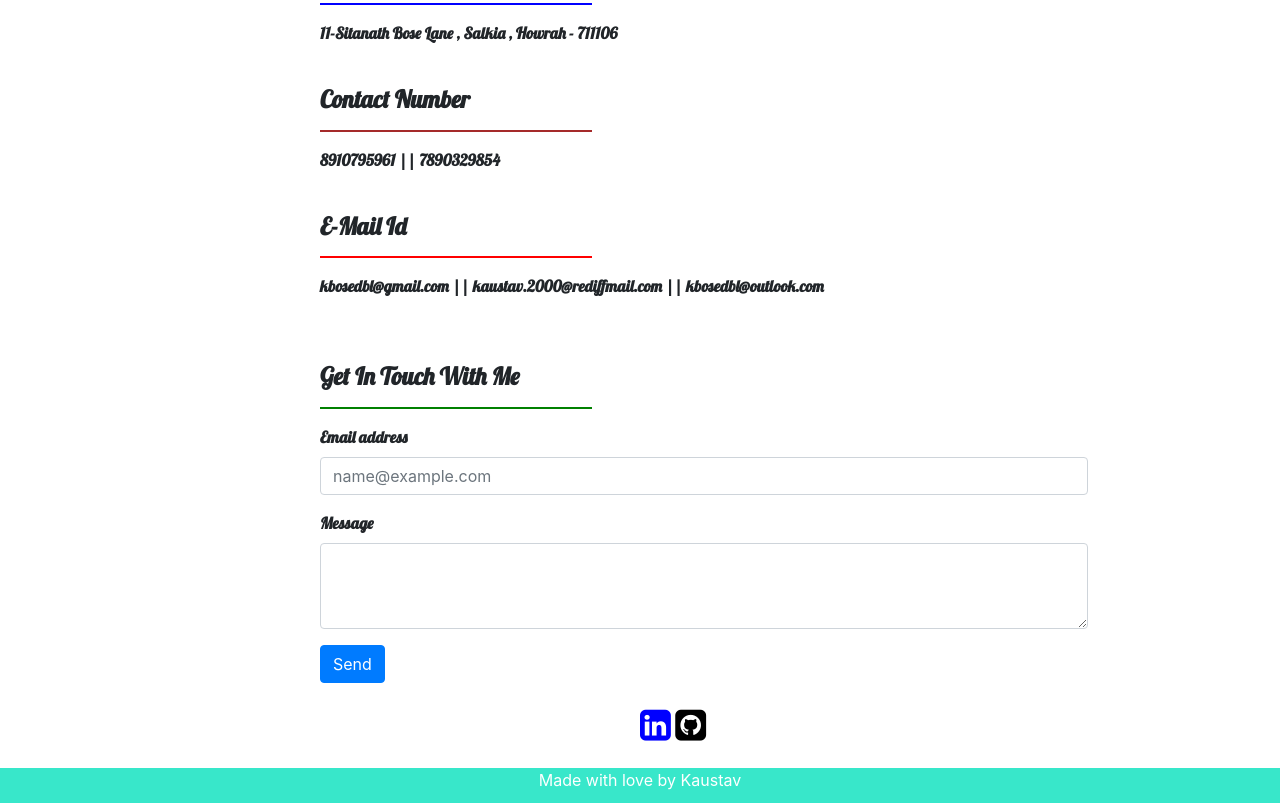
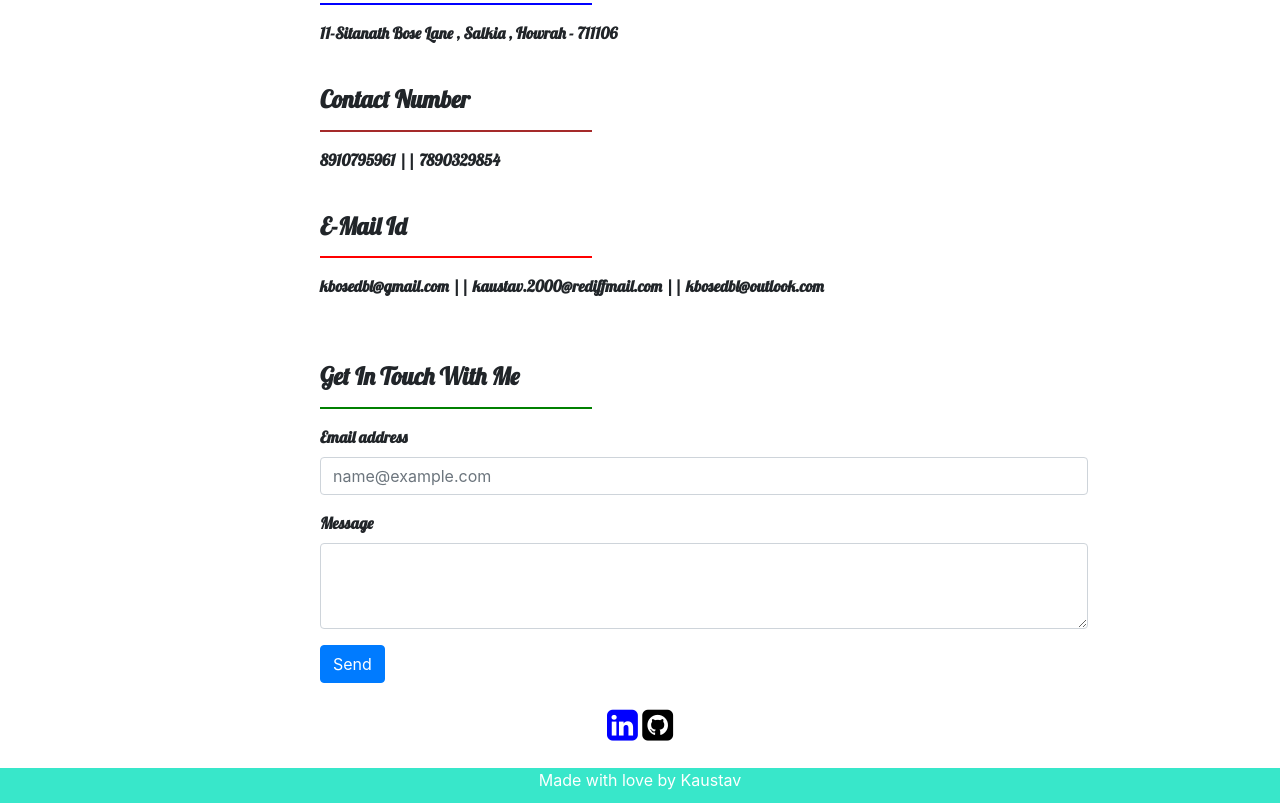
Before and after one commit to kbosedbl/Portfolio-Website, a plain HTML site: page index.html in a window 1280 px wide. Shown: the part 2949-3752 px from the top of the page. Drawn offline with nearby package versions, Linux system fonts and the light colour scheme.

Commit message:
Add files via upload

```diff
--- a/index.html
+++ b/index.html
@@ -201,7 +201,7 @@
   			<button type="button" class="btn btn-primary">Send</button>
 		</form>
 		<br>
-		<section style="margin-left: 50%">
+		<section style="text-align: center;">
 			<div class="d-inline-block">
 				<a href="https://in.linkedin.com/in/kaustav-bose-3433b1187"><i class="fa fa-linkedin-square" style="font-size:36px;margin-right: 50%;margin-bottom: 1%;color: blue"></i></a>
 	   		 </div>
```
